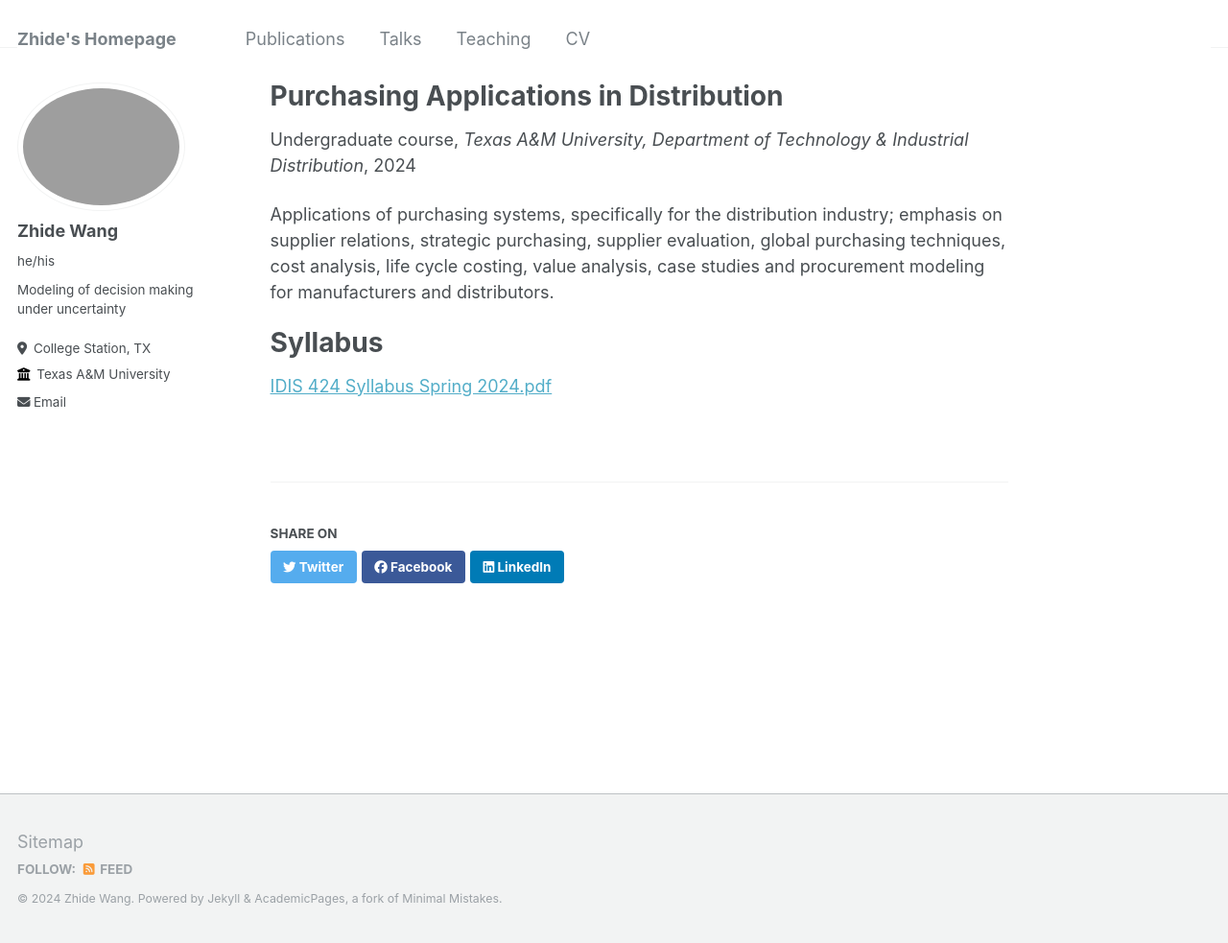
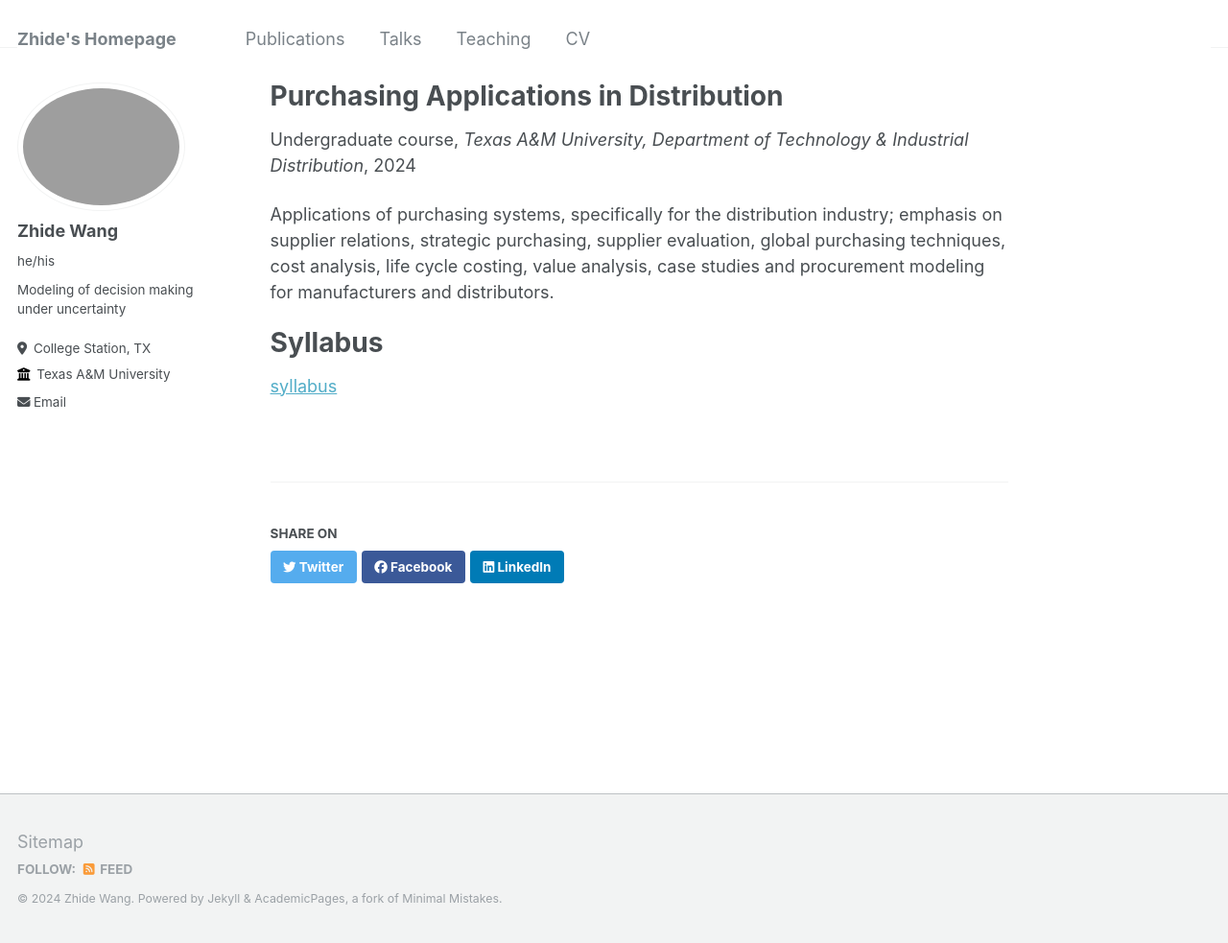
Before and after one commit to WANGZHIDE93429/WANGZHIDE93429.github.io, a Jekyll site: the page built from _teaching/Spring 2024 IDIS424.md, in a window 1280 px wide and 983 px high. Shown: the whole window at 96% size. Built offline with Jekyll 4.4.1, drawn with Linux system fonts in a browser that asks for light colours.

Commit message:
Update Spring 2024 IDIS424.md

```diff
--- a/_teaching/Spring 2024 IDIS424.md
+++ b/_teaching/Spring 2024 IDIS424.md
@@ -15,4 +15,4 @@ analysis, case studies and procurement modeling for manufacturers and distributo
 
 Syllabus
 ======
-[IDIS 424 Syllabus Spring 2024.pdf](https://github.com/WANGZHIDE93429/WANGZHIDE93429.github.io/blob/master/_teaching/IDIS%20424%20Syllabus%20Spring%202024.pdf)
+[syllabus](/files/teaching/IDIS 424 Syllabus Spring 2024.pdf)
```
